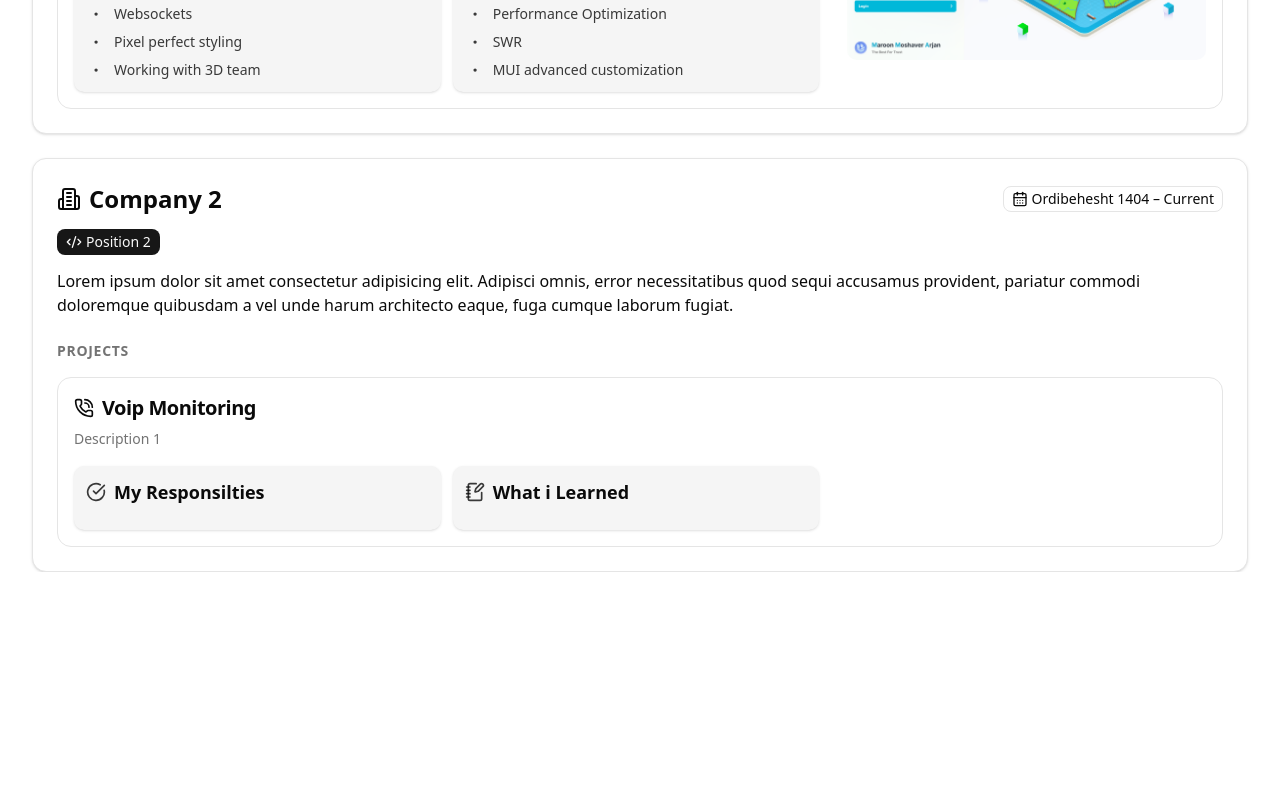
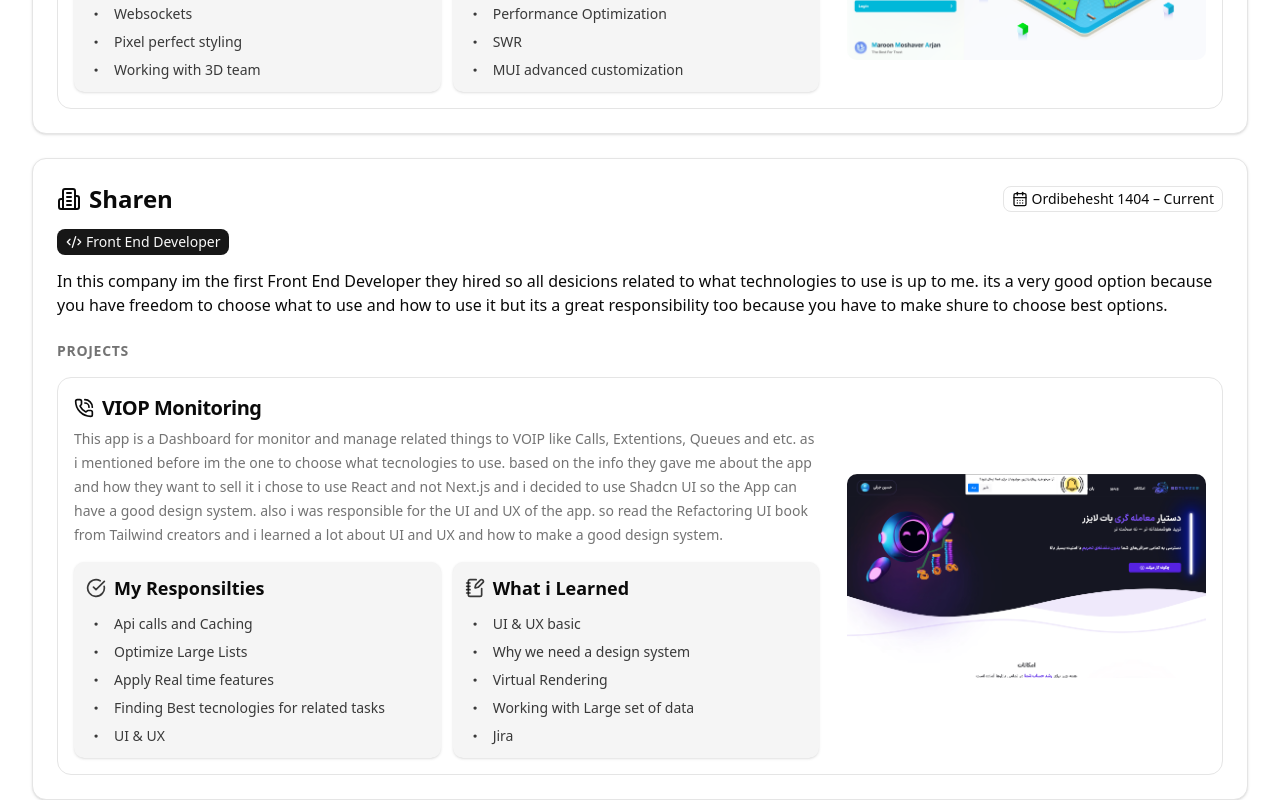
Before and after one commit to hossein-jorfi/portfolio-website, a Next.js app: page /experience in a window 1280 px wide. Shown: the part 938-1738 px from the top of the page. Before the commit the page ends 1510 px from the top, so only its background shows below. Built offline with nearby package versions, Linux system fonts and the light colour scheme.

Commit message:
experienceItems

```diff
--- a/src/app/experience/constants.tsx
+++ b/src/app/experience/constants.tsx
@@ -55,19 +55,35 @@ export const experienceItems: ExperienceItemProps[] = [
     ],
   },
   {
-    company: "Company 2",
-    position: "Position 2",
+    company: "Sharen",
+    position: "Front End Developer",
     date: {
       start: "Ordibehesht 1404",
       end: "Current",
     },
     description:
-      "Lorem ipsum dolor sit amet consectetur adipisicing elit. Adipisci omnis, error necessitatibus quod sequi accusamus provident, pariatur commodi doloremque quibusdam a vel unde harum architecto eaque, fuga cumque laborum fugiat.",
+      "In this company im the first Front End Developer they hired so all desicions related to what technologies to use is up to me. its a very good option because you have freedom to choose what to use and how to use it but its a great responsibility too because you have to make shure to choose best options.",
     projects: [
       {
-        name: "Voip Monitoring",
+        name: "VIOP Monitoring",
         icon: <PhoneCall />,
-        description: "Description 1",
+        description:
+          "This app is a Dashboard for monitor and manage related things to VOIP like Calls, Extentions, Queues and etc. as i mentioned before im the one to choose what tecnologies to use. based on the info they gave me about the app and how they want to sell it i chose to use React and not Next.js and i decided to use Shadcn UI so the App can have a good design system. also i was responsible for the UI and UX of the app. so read the Refactoring UI book from Tailwind creators and i learned a lot about UI and UX and how to make a good design system.",
+        image: "/images/botlyzer/bot1.png",
+        responsibilities: [
+          "Api calls and Caching",
+          "Optimize Large Lists",
+          "Apply Real time features",
+          "Finding Best tecnologies for related tasks",
+          "UI & UX",
+        ],
+        learnings: [
+          "UI & UX basic",
+          "Why we need a design system",
+          "Virtual Rendering",
+          "Working with Large set of data",
+          "Jira",
+        ],
       },
     ],
   },
```
